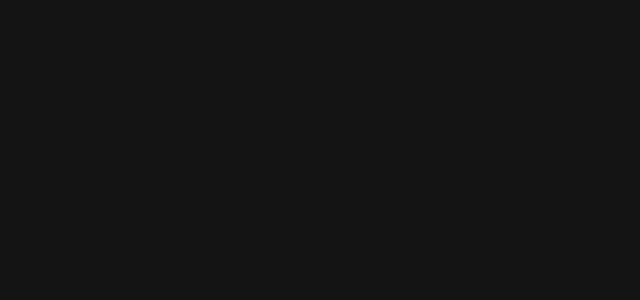
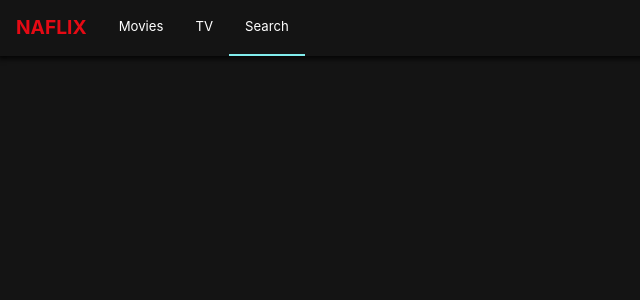
Before and after one commit to NaBeomKi/react-nafilx, a React (Create React App) app: page /search in a window 1280 px wide. Shown: the top 300 px of the page, without its empty margins (0-640 px from the left). Built offline with nearby package versions, Linux system fonts and the light colour scheme.

Commit message:
feat: Add Header

```diff
--- a/src/Components/App.jsx
+++ b/src/Components/App.jsx
@@ -1,11 +1,11 @@
 import GlobalStyles from "./GlobalStyles";
-import Routes from "./Routes";
+import Route from "./Route";
 
 function App() {
   return (
     <>
       <GlobalStyles />
-      <Routes />
+      <Route />
     </>
   );
 }
--- /dev/null
+++ b/src/Components/Header.jsx
@@ -0,0 +1,63 @@
+import React from "react";
+import { Link, withRouter } from "react-router-dom";
+import styled from "styled-components";
+
+const HeaderWrapper = styled.header`
+  display: flex;
+  height: 3.5rem;
+  box-shadow: 0px 1px 5px 2px rgba(0, 0, 0, 0.8);
+`;
+
+const StyledLink = styled(Link)`
+  display: flex;
+  justify-content: center;
+  align-items: center;
+  height: 100%;
+  padding: 0 1rem;
+`;
+
+const Title = styled.h1`
+  font-weight: bold;
+  color: #e50a14;
+`;
+
+const ListContainer = styled.ul`
+  display: flex;
+  height: 100%;
+  font-size: 0.825rem;
+`;
+
+const List = styled.li`
+  border-bottom: 2px solid
+    ${(props) => (props.current ? "#81ecec" : "transparent")};
+  transition: border-bottom 0.3s ease-in-out;
+`;
+
+const Header = withRouter((props) => {
+  const {
+    location: { pathname },
+  } = props;
+
+  return (
+    <HeaderWrapper>
+      <StyledLink to="/">
+        <Title>NAFLIX</Title>
+      </StyledLink>
+      <nav>
+        <ListContainer>
+          <List current={pathname === "/movies"}>
+            <StyledLink to="/movies">Movies</StyledLink>
+          </List>
+          <List current={pathname === "/tv"}>
+            <StyledLink to="/tv">TV</StyledLink>
+          </List>
+          <List current={pathname === "/search"}>
+            <StyledLink to="/search">Search</StyledLink>
+          </List>
+        </ListContainer>
+      </nav>
+    </HeaderWrapper>
+  );
+});
+
+export default Header;
--- /dev/null
+++ b/src/Components/Route.jsx
@@ -0,0 +1,17 @@
+import React from "react";
+import { BrowserRouter as Router, Route, Switch } from "react-router-dom";
+import Home from "../Routes/Home";
+import Header from "./Header";
+
+const RouteComponent = () => {
+  return (
+    <Router>
+      <Header />
+      <Switch>
+        <Route path="/" exact component={Home} />
+      </Switch>
+    </Router>
+  );
+};
+
+export default RouteComponent;
--- a/src/Components/Routes.jsx
+++ /dev/null
@@ -1,17 +0,0 @@
-import React from "react";
-import { BrowserRouter as Router, Route, Switch } from "react-router-dom";
-import Home from "../Routes/Home";
-
-const Routes = () => {
-  return (
-    <Router>
-      <>
-        <Switch>
-          <Route path="/" exact component={Home} />
-        </Switch>
-      </>
-    </Router>
-  );
-};
-
-export default Routes;
```
